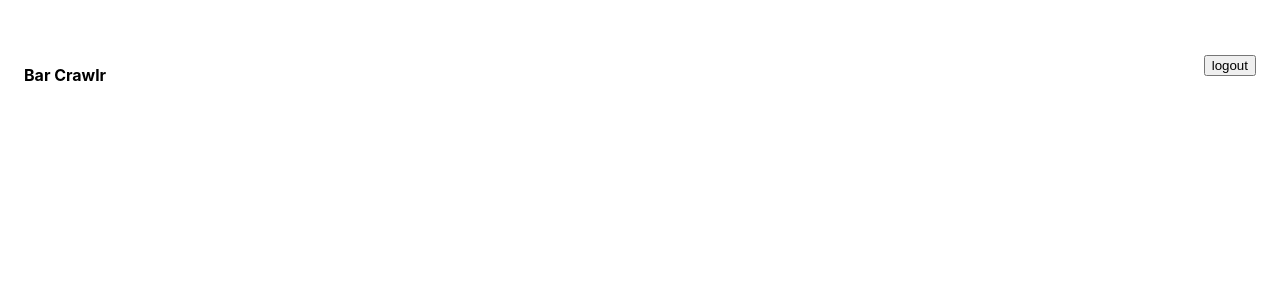
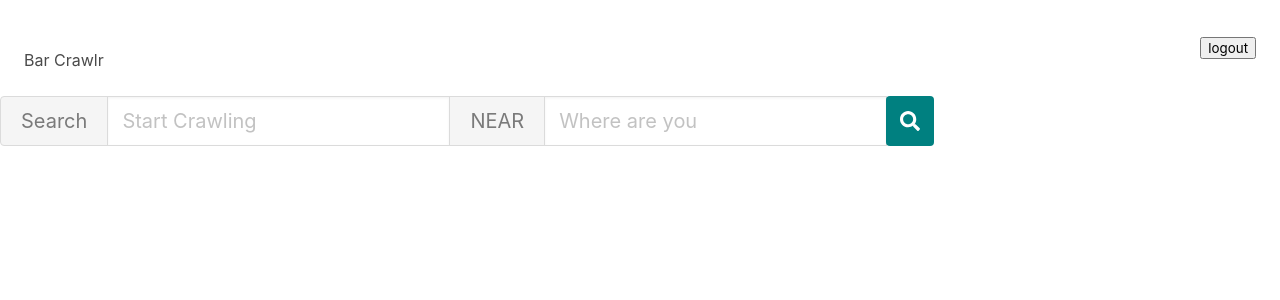
Before and after one commit to ccchippp/Bar-Crawlr-Fe, a React (Create React App) app: page / in a window 1280 px wide. Shown: the top 300 px of the page. Built offline with nearby package versions, Linux system fonts and the light colour scheme.

Commit message:
search button

```diff
--- a/public/index.html
+++ b/public/index.html
@@ -24,6 +24,7 @@
       work correctly both with client-side routing and a non-root public URL.
       Learn how to configure a non-root public URL by running `npm run build`.
     -->
+    <script defer src="https://use.fontawesome.com/releases/v5.15.3/js/all.js"></script>
     <title>Bar Crawlr</title>
   </head>
   <body>
--- a/src/SearchBar/SearchBar.js
+++ b/src/SearchBar/SearchBar.js
@@ -3,7 +3,34 @@ import styles from './SearchBar.module.css'
 
 export function SearchBar() {
     return (
-        <div>
+        <div className="field has-addons">
+       <p className='control'>
+            <button className='button is-static is-medium'>Search</button>
+       </p>
+       <p className='control'>
+            <input className={`input is-medium ${styles['input-control']}`} type="text" placeholder="Start Crawling" />
+       </p>
+       <p className='control'>
+            <button className='button is-static is-medium'>NEAR</button>
+       </p>
+       <p className='control'>
+            <input className={`input is-medium ${styles['input-control']}`} type="text" placeholder="Where are you" />
+       </p>
+       <div className={`button is-medium ${styles['search-button']}`}>
+           <span className='icon'>
+            <i className="fas fa-search"></i>
+           </span>
+       </div>
         </div>
+        // <div class="field has-addons">
+        //     <div class="control">
+        //         <input class="input" type="text" placeholder="Find a repository" />
+        // </div>
+        // <div class="control">
+        //     <a class="button is-info">
+        //         Start your Crawl
+        //      </a>
+        // </div>
+        // </div>
     )
 }
--- a/src/SearchBar/SearchBar.module.css
+++ b/src/SearchBar/SearchBar.module.css
@@ -0,0 +1,12 @@
+.input-control {
+    min-width: 320px;
+}
+
+:global(.button).search-button {
+    background: teal;
+    border: none;
+}
+
+:global(.icon) {
+    color: white;
+}
--- a/src/index.js
+++ b/src/index.js
@@ -2,7 +2,7 @@ import React from 'react';
 import ReactDOM from 'react-dom';
 import './index.css';
 import App from './App';
-
+import 'bulma/css/bulma.css'
 
 ReactDOM.render(
     <App />,
```
